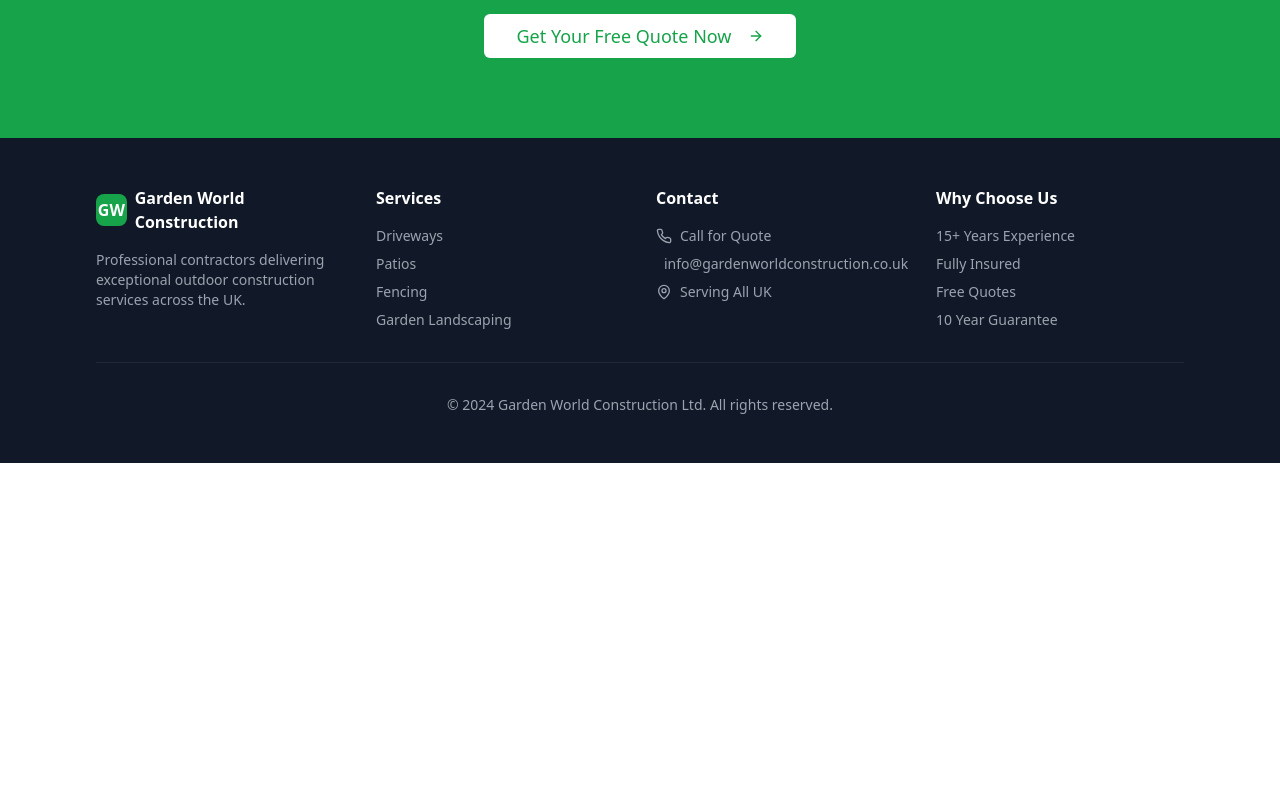
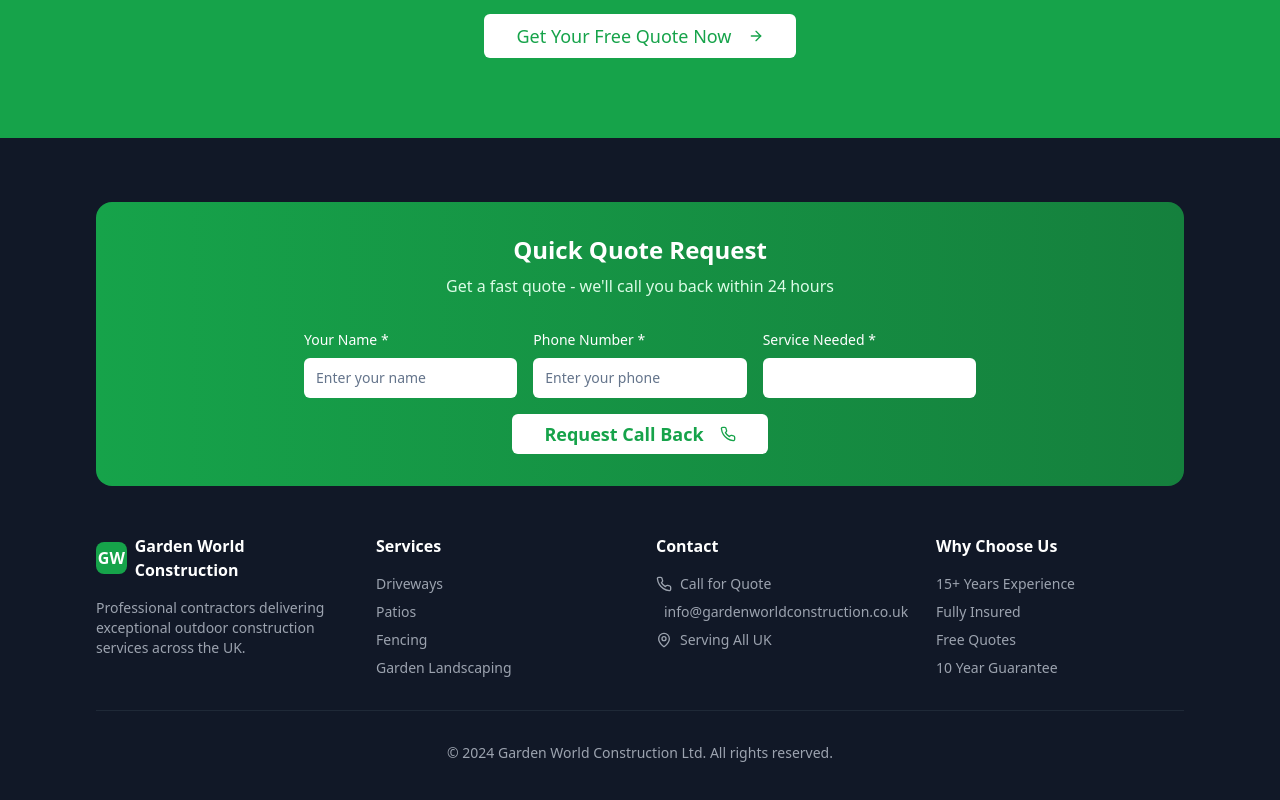
Before and after one commit to davidleroysmithdls/garden-world-spark, a React (Vite) app: page / in a window 1280 px wide. Shown: the part 2802-3602 px from the top of the page. Before the commit the page ends 3265 px from the top, so only its background shows below. Built offline with nearby package versions, Linux system fonts and the light colour scheme.

Commit message:
feat: Add lead form to footer
Adds a lead form component to the footer section of the website.

```diff
--- a/src/pages/Index.tsx
+++ b/src/pages/Index.tsx
@@ -1,17 +1,48 @@
-
 import React, { useState } from 'react';
 import { Button } from "@/components/ui/button";
 import { Card, CardContent } from "@/components/ui/card";
 import { Badge } from "@/components/ui/badge";
+import { Input } from "@/components/ui/input";
+import { Label } from "@/components/ui/label";
+import { Select, SelectContent, SelectItem, SelectTrigger, SelectValue } from "@/components/ui/select";
 import { Star, Phone, Mail, MapPin, Users, CheckCircle, ArrowRight } from "lucide-react";
 import LeadForm from "@/components/LeadForm";
+import { useToast } from "@/hooks/use-toast";
 
 const Index = () => {
   const [isLeadFormOpen, setIsLeadFormOpen] = useState(false);
+  const [footerFormData, setFooterFormData] = useState({
+    name: '',
+    phone: '',
+    service: ''
+  });
+  const { toast } = useToast();
 
   const scrollToServices = () => {
     const servicesSection = document.getElementById('services');
     servicesSection?.scrollIntoView({ behavior: 'smooth' });
+  };
+
+  const handleFooterFormSubmit = (e: React.FormEvent) => {
+    e.preventDefault();
+
+    if (!footerFormData.name || !footerFormData.phone || !footerFormData.service) {
+      toast({
+        title: "Please fill in all fields",
+        description: "Name, phone, and service are required.",
+        variant: "destructive"
+      });
+      return;
+    }
+
+    console.log('Footer form submitted:', footerFormData);
+
+    toast({
+      title: "Request submitted!",
+      description: "We'll call you back within 24 hours.",
+    });
+
+    setFooterFormData({ name: '', phone: '', service: '' });
   };
 
   const reviews = [
@@ -320,8 +351,76 @@ const Index = () => {
       </section>
 
       {/* Footer */}
-      <footer className="py-12 px-4 bg-gray-900 text-white">
+      <footer className="py-16 px-4 bg-gray-900 text-white">
         <div className="container mx-auto max-w-6xl">
+          {/* Footer Lead Form */}
+          <div className="mb-12 p-8 bg-gradient-to-r from-green-600 to-green-700 rounded-2xl">
+            <div className="text-center mb-8">
+              <h3 className="text-2xl font-bold text-white mb-2">
+                Quick Quote Request
+              </h3>
+              <p className="text-green-100">
+                Get a fast quote - we'll call you back within 24 hours
+              </p>
+            </div>
+
+            <form onSubmit={handleFooterFormSubmit} className="max-w-2xl mx-auto">
+              <div className="grid md:grid-cols-3 gap-4 mb-4">
+                <div>
+                  <Label htmlFor="footer-name" className="text-white text-sm font-medium mb-2 block">
+                    Your Name *
+                  </Label>
+                  <Input
+                    id="footer-name"
+                    value={footerFormData.name}
+                    onChange={(e) => setFooterFormData(prev => ({ ...prev, name: e.target.value }))}
+                    placeholder="Enter your name"
+                    className="bg-white border-0"
+                  />
+                </div>
+                <div>
+                  <Label htmlFor="footer-phone" className="text-white text-sm font-medium mb-2 block">
+                    Phone Number *
+                  </Label>
+                  <Input
+                    id="footer-phone"
+                    type="tel"
+                    value={footerFormData.phone}
+                    onChange={(e) => setFooterFormData(prev => ({ ...prev, phone: e.target.value }))}
+                    placeholder="Enter your phone"
+                    className="bg-white border-0"
+                  />
+                </div>
+                <div>
+                  <Label htmlFor="footer-service" className="text-white text-sm font-medium mb-2 block">
+                    Service Needed *
+                  </Label>
+                  <Select value={footerFormData.service} onValueChange={(value) => setFooterFormData(prev => ({ ...prev, service: value }))}>
+                    <SelectTrigger className="bg-white border-0">
+                      <SelectValue placeholder="Select service" />
+                    </SelectTrigger>
+                    <SelectContent>
+                      <SelectItem value="driveway">Driveway</SelectItem>
+                      <SelectItem value="patio">Patio</SelectItem>
+                      <SelectItem value="fencing">Fencing</SelectItem>
+                      <SelectItem value="multiple">Multiple Services</SelectItem>
+                    </SelectContent>
+                  </Select>
+                </div>
+              </div>
+
+              <div className="text-center">
+                <Button
+                  type="submit"
+                  className="bg-white text-green-600 hover:bg-gray-100 px-8 py-3 text-lg font-semibold"
+                >
+                  Request Call Back
+                  <Phone className="ml-2" size={18} />
+                </Button>
+              </div>
+            </form>
+          </div>
+
           <div className="grid md:grid-cols-4 gap-8">
             <div>
               <div className="flex items-center space-x-2 mb-4">
```
